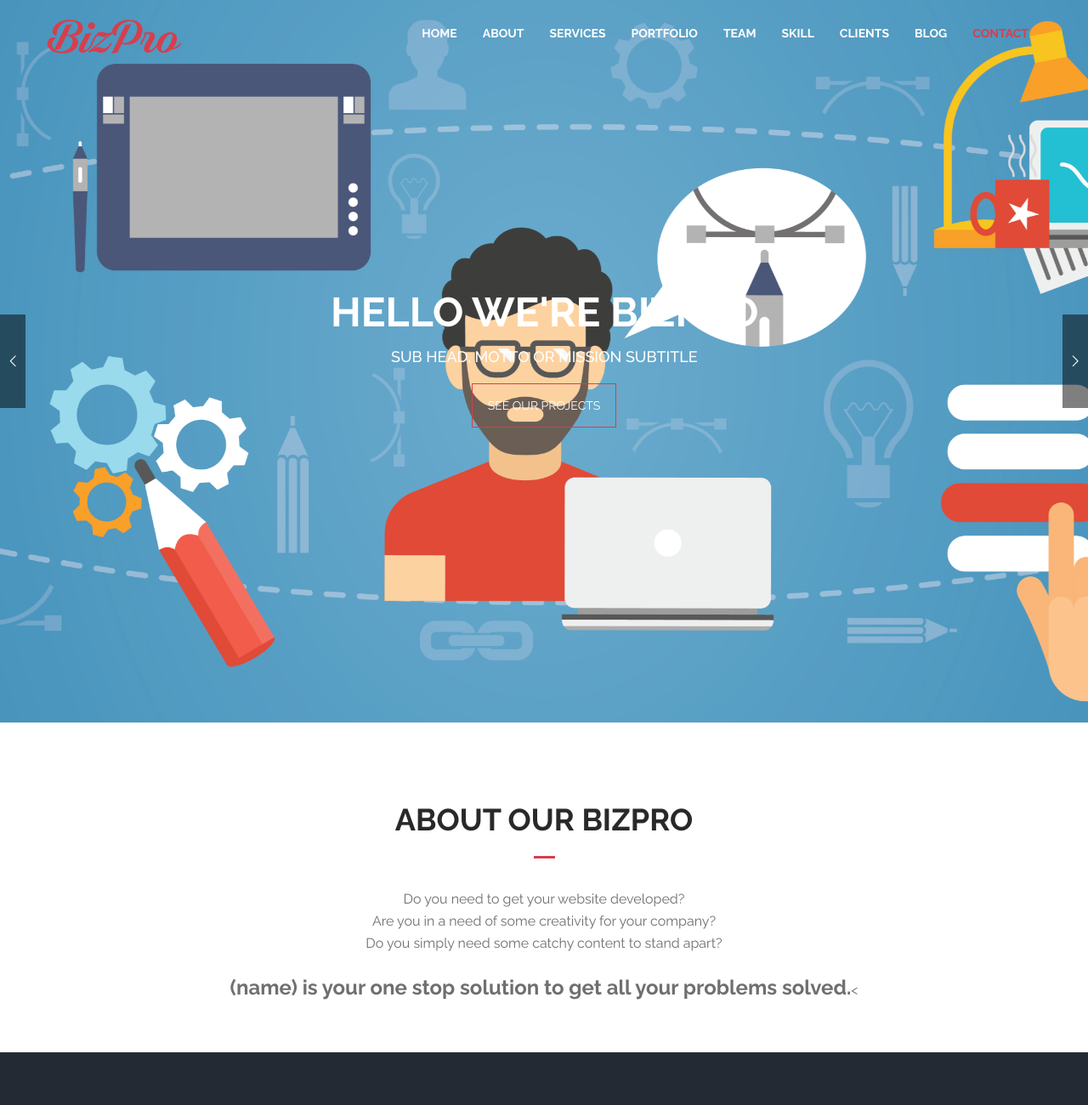
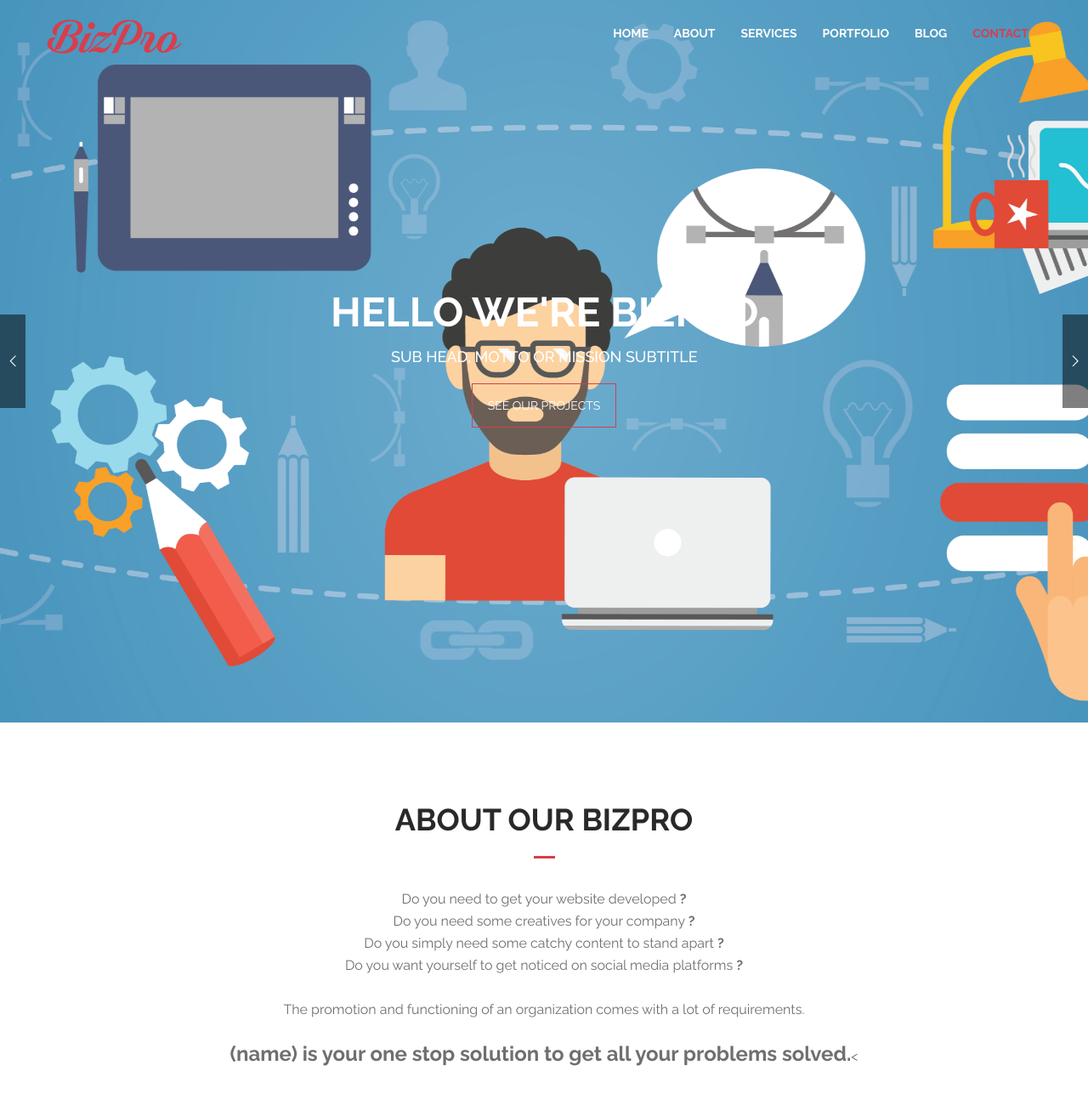
Before and after one commit to Akshaygagrani/Team-alfresco, a plain HTML site: page index.html in a window 1280 px wide. Shown: the top 1300 px of the page at 85% size. Drawn offline with Linux system fonts and the light colour scheme; some packages are replaced by stand-ins of ours.

Commit message:
updated about and navigation corrected

```diff
--- a/index.html
+++ b/index.html
@@ -62,10 +62,11 @@
 							<li><a href="#about-us">ABOUT</a></li>
 							<li><a href="#service-section">SERVICES</a></li>
 							<li><a href="#project-section">PORTFOLIO</a></li>
-							<li><a href="#team-section">TEAM</a></li>
-							<li><a href="#skill-section">Skill</a></li>
-							<li><a href="#our-client">CLIENTS</a></li>
-							<!-- <li><a href="#pricing-section">Pricing</a></li> -->
+							<!-- 	<li><a href="#team-section">TEAM</a></li>		-->
+							<!-- 	<li><a href="#skill-section">Skill</a></li>		-->
+							<!-- 	<li><a href="#our-client">CLIENTS</a></li>		-->
+							<!-- 	<li><a href="#pricing-section">Pricing</a></li> 	-->
+
 							<li class="dropdown-holder"><a href="#blog-section">BLOG</a>
 								<ul class="sub-menu">
 					       			<li><a href="blog-details.html" class="tran3s">Blog Details</a></li>
@@ -324,9 +325,12 @@
 				<div class="container">
 					<div class="theme-title">
 						<h2>ABOUT OUR BIZPRO</h2>
-						<p>Do you need to get your website developed?<br>
-						Are you in a need of some creativity for your company?<br>
-						Do you simply need some catchy content to stand apart?<br><br>
+						<p>
+						Do you need to get your website developed <b>?</b><br>
+						Do you need some creatives for your company <b>?</b><br>
+						Do you simply need some catchy content to stand apart <b>?</b><br>
+						Do you want yourself to get noticed on social media platforms <b>?</b><br><br>
+						The promotion and functioning of an organization comes with a lot of requirements.<br><br>
 						<b style="font-size: 1.5em;">(name) is your one stop solution to get all your problems solved.</b><</p>
 						<br>
 						<br>
```
